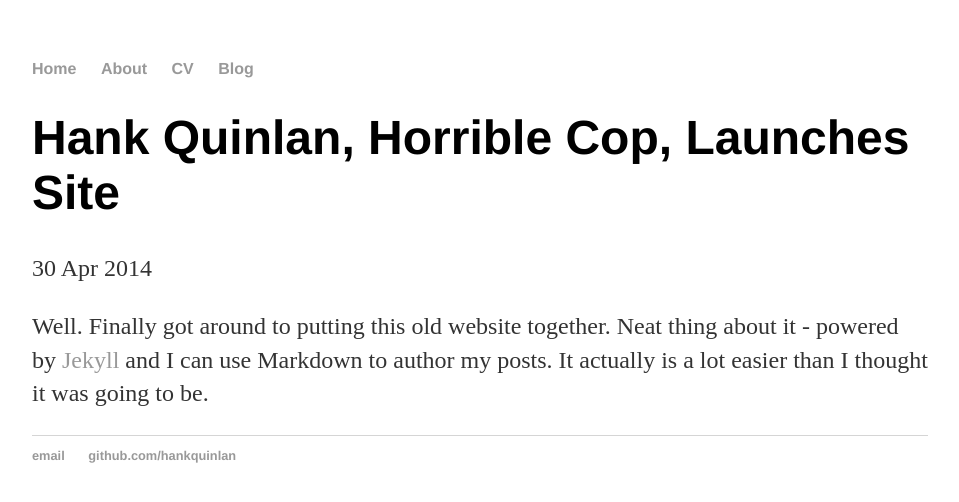
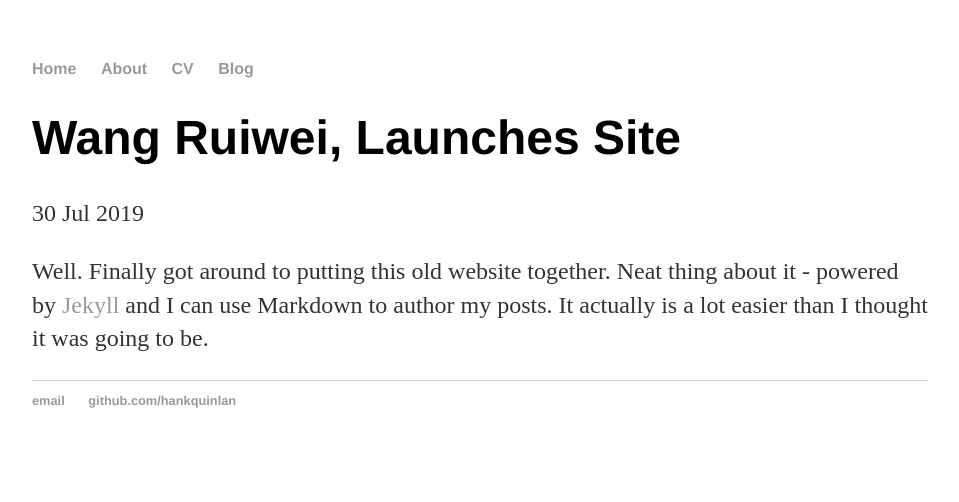
Before and after one commit to WangRuiwei/WangRuiwei.github.io, a Jekyll site: the page built from _posts/2019-07-30-Wang-Ruiwei-site-launched.md, in a window 1280 px wide. Shown: the top 502 px of the page, without its empty margins (160-1119 px from the left). Built offline with Jekyll 4.4.1, drawn with Linux system fonts in a browser that asks for light colours.

Commit message:
Update and rename 2014-04-30-Wang-Ruiwei-site-launched.md to 2019-07-30-Wang-Ruiwei-site-launched.md

```diff
--- a/_posts/2014-04-30-Wang-Ruiwei-site-launched.md
+++ b/_posts/2019-07-30-Wang-Ruiwei-site-launched.md
@@ -1,7 +1,7 @@
 ---
 layout: post
-title: "Hank Quinlan, Horrible Cop, Launches Site"
-date: 2014-04-30
+title: "Wang Ruiwei, Launches Site"
+date: 2019-07-30
 ---
 
 Well. Finally got around to putting this old website together. Neat thing about it - powered by [Jekyll](http://jekyllrb.com) and I can use Markdown to author my posts. It actually is a lot easier than I thought it was going to be.
```
